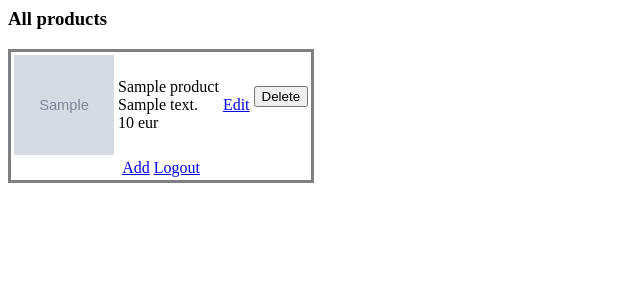
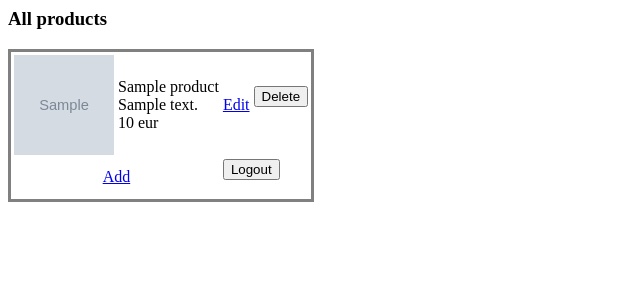
Before and after one commit to Sirbu-Anca/vanilla_project, a PHP site: page /products.php in a window 1280 px wide. Shown: the top 300 px of the page, without its empty margins (0-640 px from the left). Run offline with PHP 8.4, Linux system fonts and the light colour scheme; the visitor is signed in with stand-in values (Sample User, id 1); tables that the repository leaves empty or names only in its code hold one stand-in row (values such as "Sample post"); grey boxes marked "Sample" are stand-in pictures.

Commit message:
#7 products.php http://pm.5psolutions.net/public/index.php?path_info=projects/training-ana-sirbu/tasks/7 Changed method from GET to POST for logout button

```diff
--- a/products.php
+++ b/products.php
@@ -1,11 +1,10 @@
 <?php
 
-require_once 'common.php';
+require_once ('common.php');
 checkForAuthentication();
 $connection = getDbConnection();
-
-if (isset($_GET['logout'])) {
-    unset($_SESSION['username']);
+if (isset($_POST['logout'])) {
+    unset($_SESSION['authenticated']);
     header('Location: login.php');
     die();
 }
@@ -64,9 +63,13 @@ $connection = null;
         </tr>
     <?php endforeach; ?>
     <tr>
-        <td class="bottom" colspan="4">
+        <td class="bottom" colspan="2">
             <a href="product.php"><?= translate('Add') ?></a>
-            <a href="products.php?logout=logout"><?= translate('Logout') ?></a>
+        </td>
+        <td colspan="2">
+            <form action="products.php" method="post">
+                <button type="submit" name="logout"><?= translate('Logout') ?> </button>
+            </form>
         </td>
     </tr>
 </table>
```
